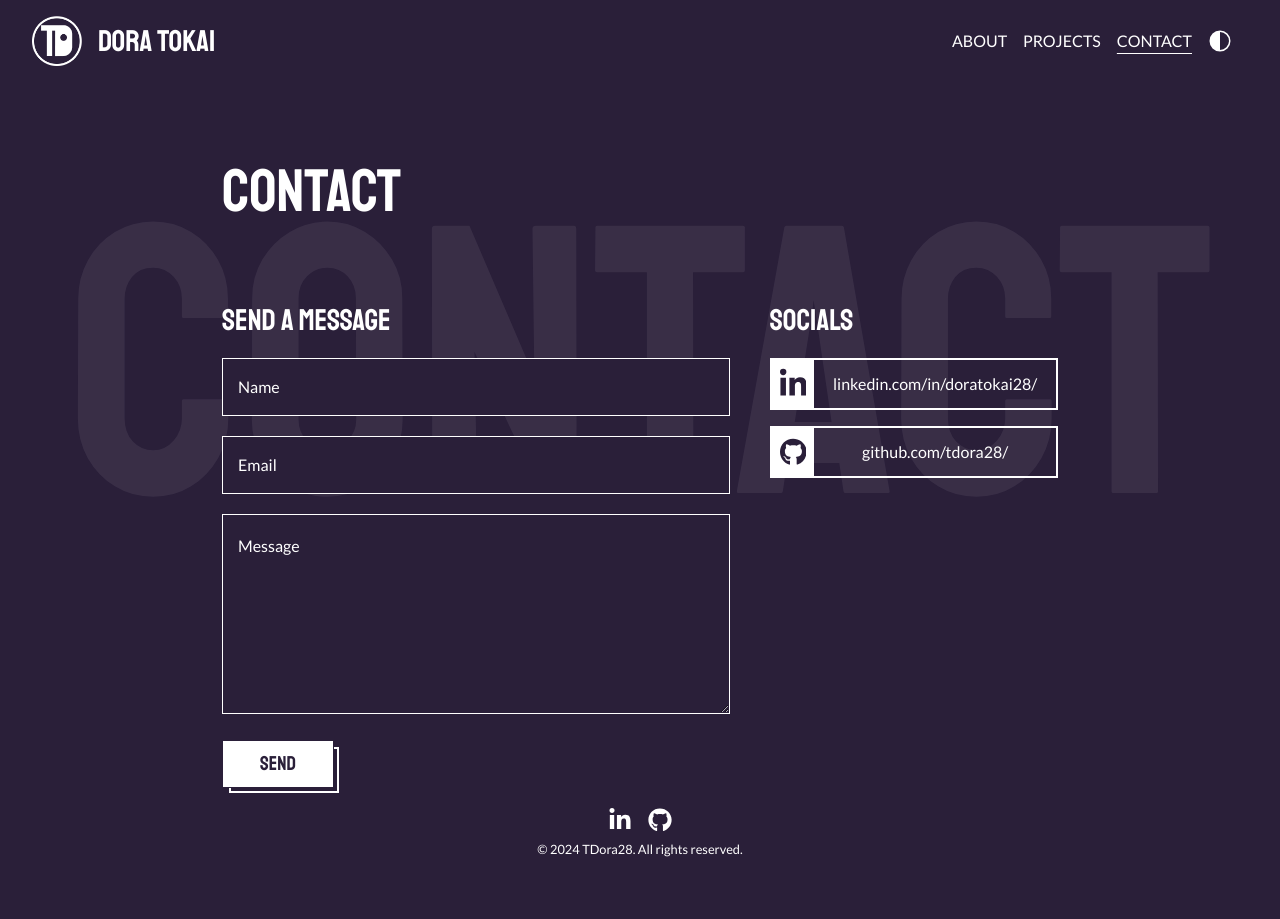
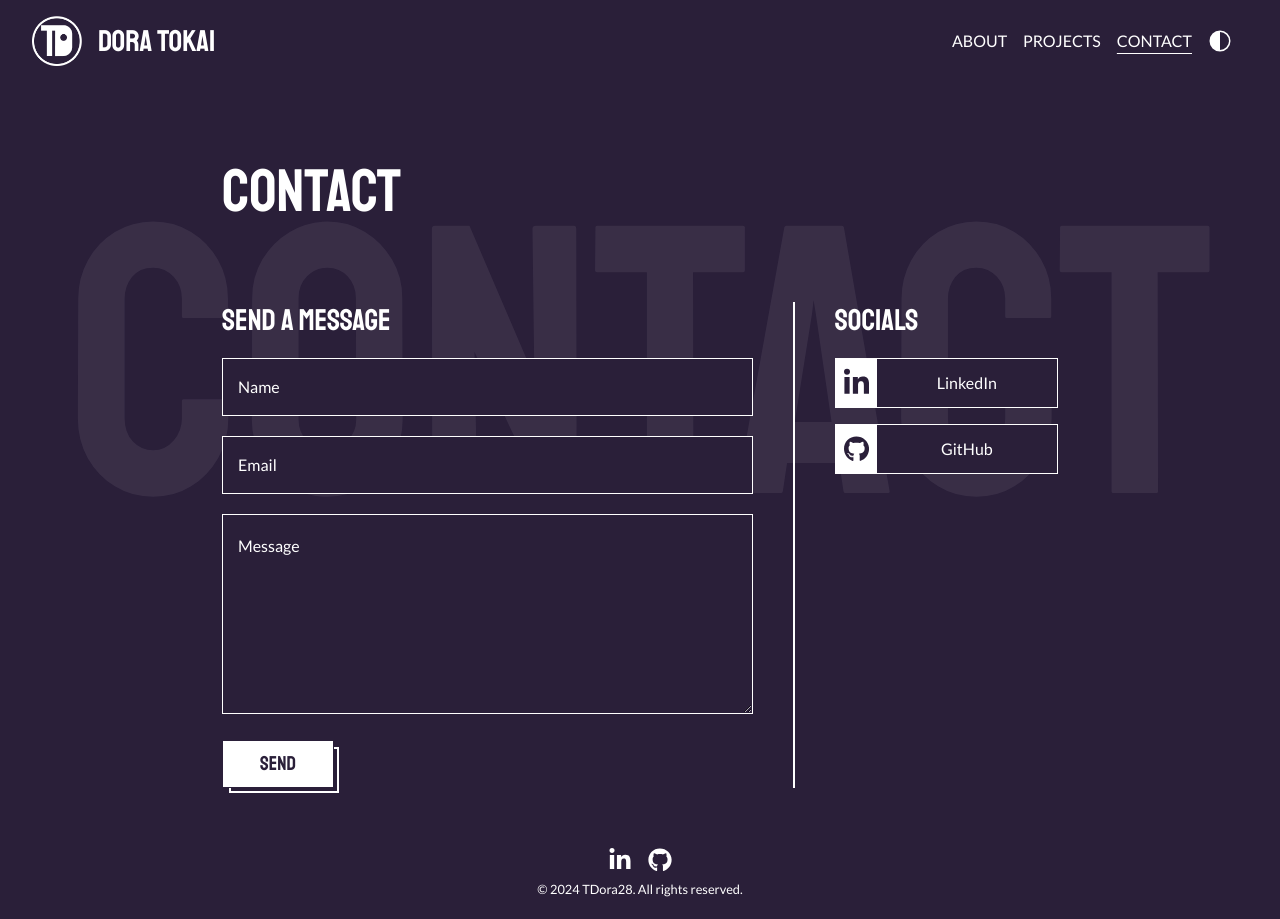
Before and after one commit to tdora28/portfolio, a Next.js app: page /contact in a window 1280 px wide. Before the commit the page ends 879 px from the top, so only its background shows below. Built offline with nearby package versions, Linux system fonts and the light colour scheme.

Commit message:
Fix layout issues in Contact

```diff
--- a/src/app/contact/page.tsx
+++ b/src/app/contact/page.tsx
@@ -8,7 +8,7 @@ import FloatingLabelInput from '@/components/FloatingLabelInput';
 const ContactPage = () => {
   return (
     <>
-      <main className="container">
+      <main className="container pb-10">
         <h2 className={`${fontDisplay} text-5xl sm:text-6xl py-20`}>Contact</h2>
         <section className="grid md:grid-cols-[2fr_1fr] gap-20 md:gap-10 md:justify-between">
           {/* Contact Form */}
@@ -28,16 +28,16 @@ const ContactPage = () => {
           </form>
 
           {/* Socials */}
-          <div>
+          <div className="md:pl-10 md:border-l-2 border-white">
             <h3 className={`${fontDisplay} text-3xl mb-5`}>Socials</h3>
-            <div className="flex flex-col gap-4 w-full max-w-max">
-              <Link href="https://www.linkedin.com/in/doratokai28/" className="flex items-center border-white border-2">
+            <div className="flex flex-col gap-4 w-full">
+              <Link href="https://www.linkedin.com/in/doratokai28/" className="flex items-center border-white border bg-dark indent">
                 <FaLinkedinIn className="p-2 bg-white text-5xl clr-dark" />
-                <span className="w-full px-4 text-center">linkedin.com/in/doratokai28/</span>
+                <span className="w-full px-4 text-center">LinkedIn</span>
               </Link>
-              <Link href="https://github.com/tdora28/" className="flex items-center border-white border-2">
+              <Link href="https://github.com/tdora28/" className="flex items-center border-white border bg-dark indent">
                 <FaGithub className="p-2 bg-white text-5xl clr-dark" />
-                <span className="w-full px-4 text-center">github.com/tdora28/</span>
+                <span className="w-full px-4 text-center">GitHub</span>
               </Link>
             </div>
           </div>
```
